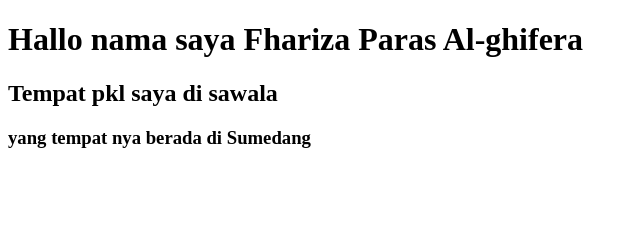
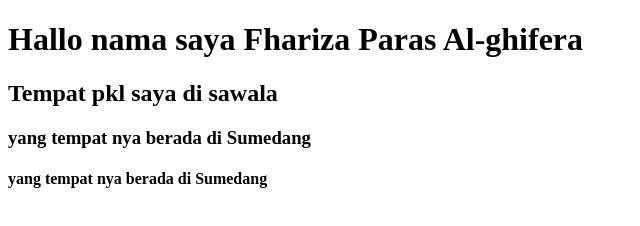
Before and after one commit to fhariza29/new-project, a plain HTML site: page index.html in a window 1280 px wide. Shown: the whole page, without its empty margins (0-640 px from the left). Drawn offline with Linux system fonts and the light colour scheme.

Commit message:
changes on index

```diff
--- a/index.html
+++ b/index.html
@@ -11,6 +11,6 @@
 
     <h2>Tempat pkl saya di sawala</h2>
     <h3>yang tempat nya berada di Sumedang</h3>
-
+    <h4>yang tempat nya berada di Sumedang</h4>
 </body>
 </html>
```
